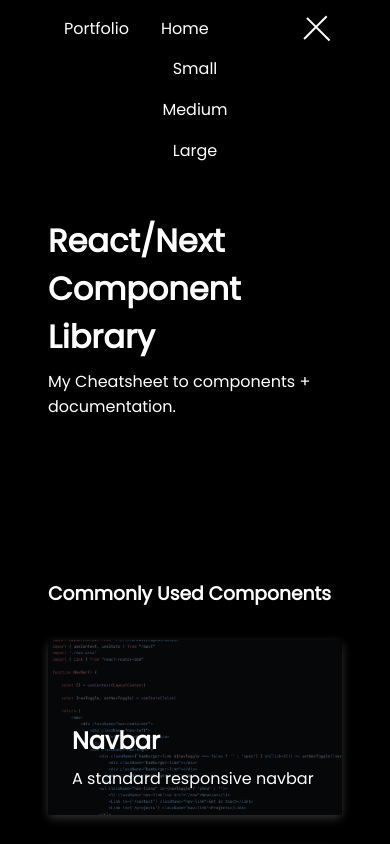
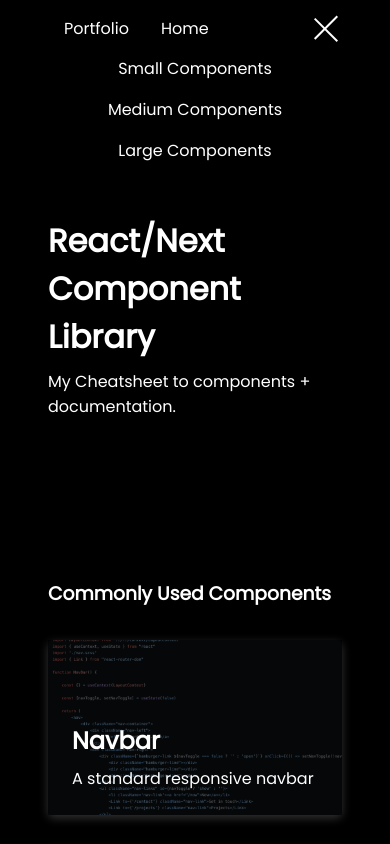
Before and after one commit to RyanBriggsDev/next-components, a Next.js app: page / in a window 390 px wide. Both pictures are taken after a click on the element 326 px from the left and 28 px from the top of the page. Shown: the top 844 px of the page. Built offline with nearby package versions, Linux system fonts and the light colour scheme.

Commit message:
burger icon animations

```diff
--- a/src/components/Nav.jsx
+++ b/src/components/Nav.jsx
@@ -20,9 +20,9 @@
             <div className="burger-line"></div>
           </div>
           <ul className="nav-links" id={navToggle ? 'show' : ''}>
-            <li>Small</li>
-            <li>Medium</li>
-            <li>Large</li>
+            <li>Small {navToggle ? 'Components' : ''}</li>
+            <li>Medium {navToggle ? 'Components' : ''}</li>
+            <li>Large {navToggle ? 'Components' : ''}</li>
           </ul>
         </div>
       </div>
--- a/src/styles/nav.css
+++ b/src/styles/nav.css
@@ -57,6 +57,10 @@
 
 /* hamburger */
 
+.hamburger {
+    cursor: pointer;
+}
+
 .hamburger > * {
     margin: 0.5rem 0;
 }
@@ -65,7 +69,7 @@
     width: 2rem;
     height: 2px;
     background-color: white;
-    transition: all .2s ease-in-out;
+    transition: all 300ms ease-in-out;
 }
 
 nav .nav-right #show {
@@ -83,17 +87,17 @@
 /* animation */
 
 .hamburger.open .burger-line:nth-child(2) {
-    transform: translateX(-25px);
+    transform: translateX(-400px) rotateZ(90deg);
     background: transparent;
     box-shadow: none;
 }
 
 .hamburger.open .burger-line:nth-child(1) {
-    transform: rotate(-45deg) translate(-15px, 0px)
+    transform: rotate(-45deg) translate(-7.5px, 7.5px)
 }
 
 .hamburger.open .burger-line:nth-child(3) {
-    transform: rotate(45deg)  translate(-11px, 0px)
+    transform: rotate(45deg)  translate(-5px, -5px)
 }
 
 /* media queries */
```
